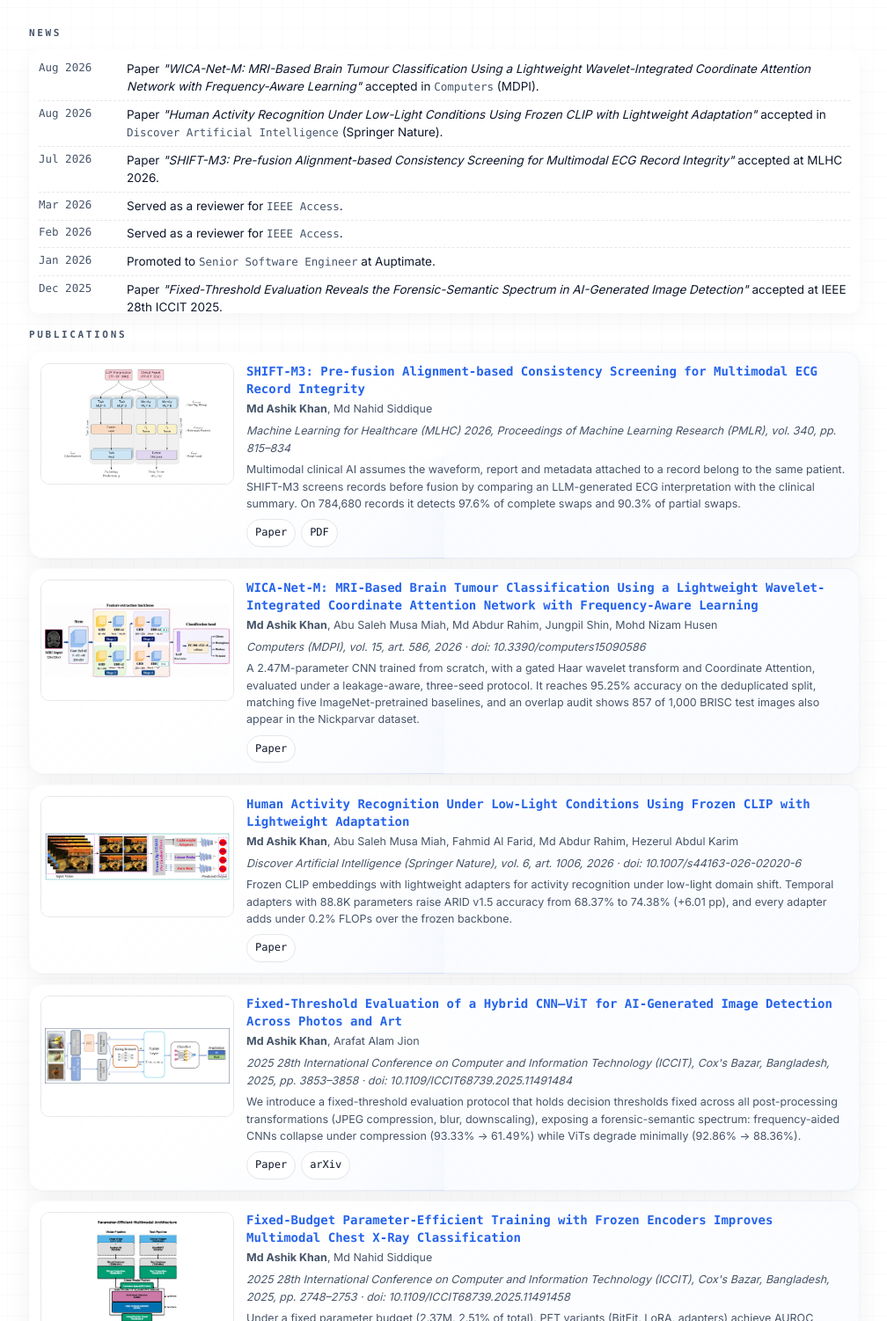
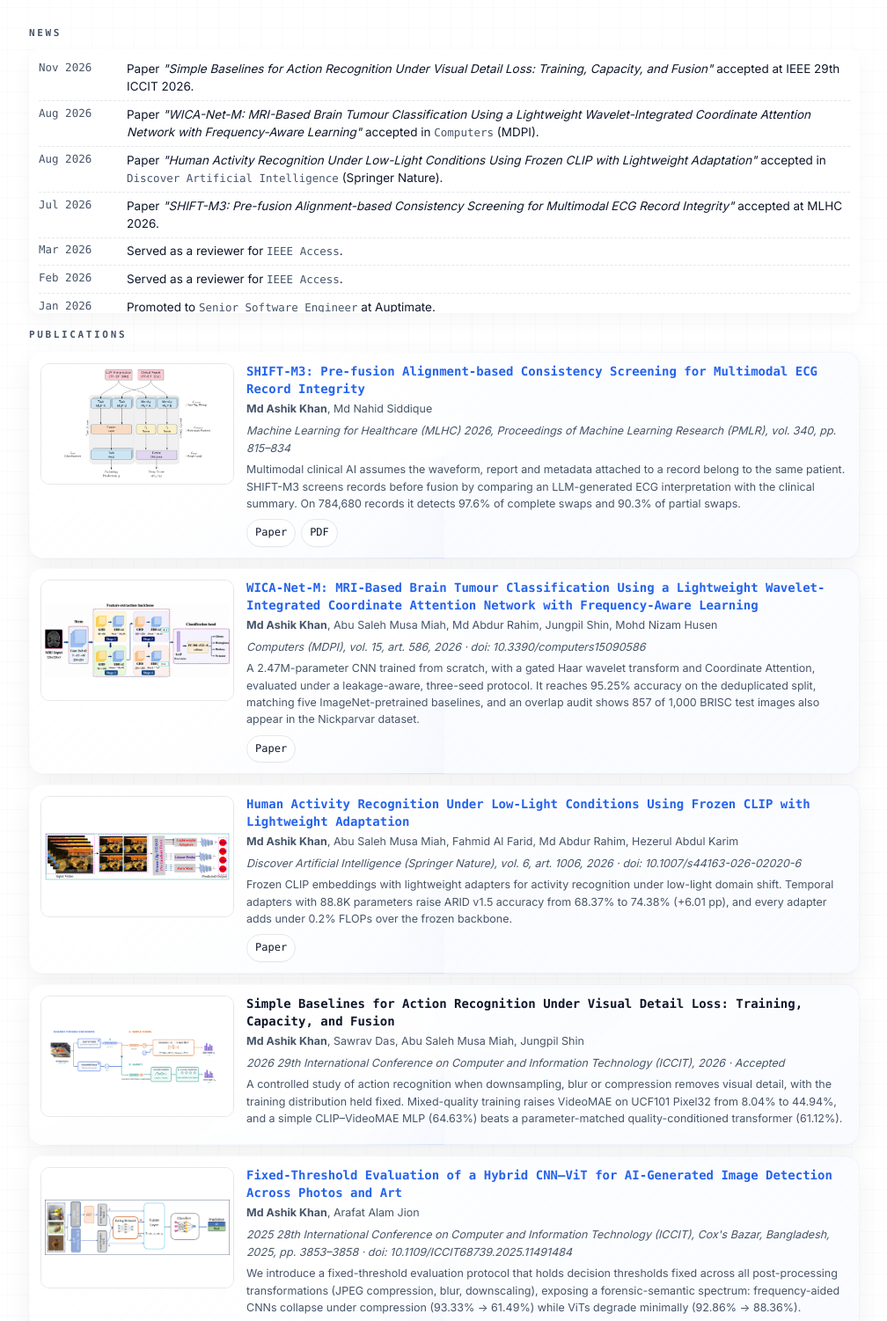
Before and after one commit to ashik-khan-cs/ashik-khan-cs.github.io, a plain HTML site: page index.html in a window 1280 px wide. Shown: the part 711-2213 px from the top of the page at 88% size, without its empty margins (135-1143 px from the left). Drawn offline with Linux system fonts and the light colour scheme.

Commit message:
Add ICCIT 2026 visual detail loss paper to News and Publications
Co-Authored-By: Claude Opus 5.5 <noreply@anthropic.com>

```diff
--- a/index.html
+++ b/index.html
@@ -137,6 +137,10 @@
       <div class="updates-list">
         <ul aria-label="Recent updates">
           <li>
+            <time datetime="2026-11">Nov 2026</time>
+            <div>Paper <em>"Simple Baselines for Action Recognition Under Visual Detail Loss: Training, Capacity, and Fusion"</em> accepted at IEEE 29th ICCIT 2026.</div>
+          </li>
+          <li>
             <time datetime="2026-08">Aug 2026</time>
             <div>Paper <em>"WICA-Net-M: MRI-Based Brain Tumour Classification Using a Lightweight Wavelet-Integrated Coordinate Attention Network with Frequency-Aware Learning"</em> accepted in <strong>Computers</strong> (MDPI).</div>
           </li>
@@ -244,6 +248,18 @@
             <div class="pub-links">
               <a class="pub-link" href="https://doi.org/10.1007/s44163-026-02020-6" target="_blank" rel="noopener">Paper</a>
             </div>
+          </div>
+        </article>
+
+        <article class="publication" aria-label="Action Recognition Under Visual Detail Loss">
+          <div class="pub-thumb-wrap">
+            <img src="visual_detail_loss_methodology.png" alt="Shared frozen CLIP and VideoMAE encoders feeding a simple fusion MLP and the Q-DRIFT transformer" loading="lazy" decoding="async" />
+          </div>
+          <div class="pub-content">
+            <h3>Simple Baselines for Action Recognition Under Visual Detail Loss: Training, Capacity, and Fusion</h3>
+            <p class="pub-authors"><strong>Md Ashik Khan</strong>, Sawrav Das, Abu Saleh Musa Miah, Jungpil Shin</p>
+            <p class="pub-venue">2026 29th International Conference on Computer and Information Technology (ICCIT), 2026 · Accepted</p>
+            <p class="pub-abstract">A controlled study of action recognition when downsampling, blur or compression removes visual detail, with the training distribution held fixed. Mixed-quality training raises VideoMAE on UCF101 Pixel32 from 8.04% to 44.94%, and a simple CLIP–VideoMAE MLP (64.63%) beats a parameter-matched quality-conditioned transformer (61.12%).</p>
           </div>
         </article>
 
```
Also changed, not shown: visual_detail_loss_methodology.png (added).
